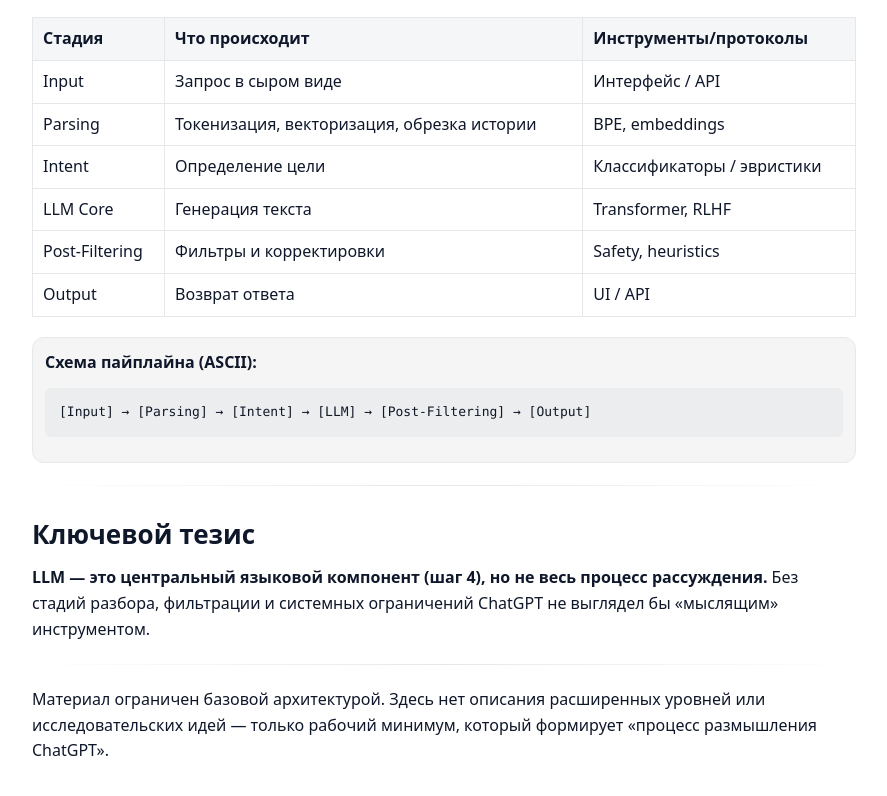
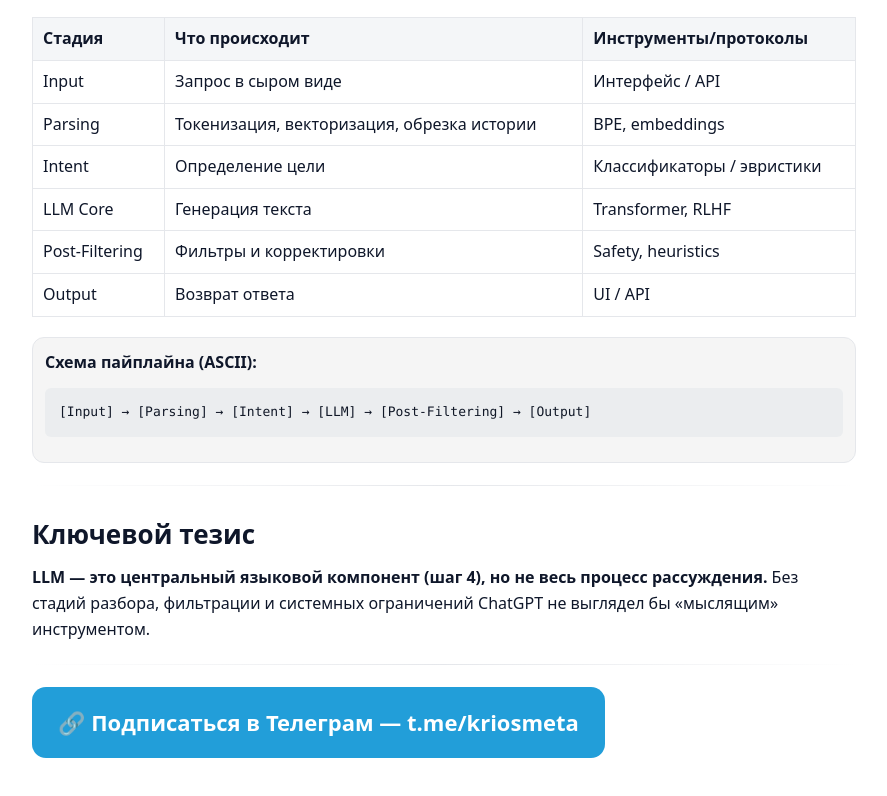
Before and after one commit to kutinpost/BaseArchitectureGPT, a plain HTML site: page index.html in a window 1280 px wide. Shown: the part 1600-2396 px from the top of the page, without its empty margins (196-1083 px from the left). Drawn offline with Linux system fonts and the light colour scheme.

Commit message:
Update index.html

```diff
--- a/index.html
+++ b/index.html
@@ -108,7 +108,12 @@
 <p><strong>LLM — это центральный языковой компонент (шаг 4), но не весь процесс рассуждения.</strong> Без стадий разбора, фильтрации и системных ограничений ChatGPT не выглядел бы «мыслящим» инструментом.</p>
 
 <hr>
-<p>Материал ограничен базовой архитектурой. Здесь нет описания расширенных уровней или исследовательских идей — только рабочий минимум, который формирует «процесс размышления ChatGPT».</p>
+<a href="https://t.me/kriosmeta" target="_blank" rel="noopener"
+   style="display:inline-block;padding:18px 26px;border-radius:14px;
+          background:#229ED9;color:#fff;text-decoration:none;
+          font-size:22px;font-weight:700;text-align:center;">
+  🔗 Подписаться в Телеграм — t.me/kriosmeta
+</a>
 </article>
 </body>
 </html>
```
